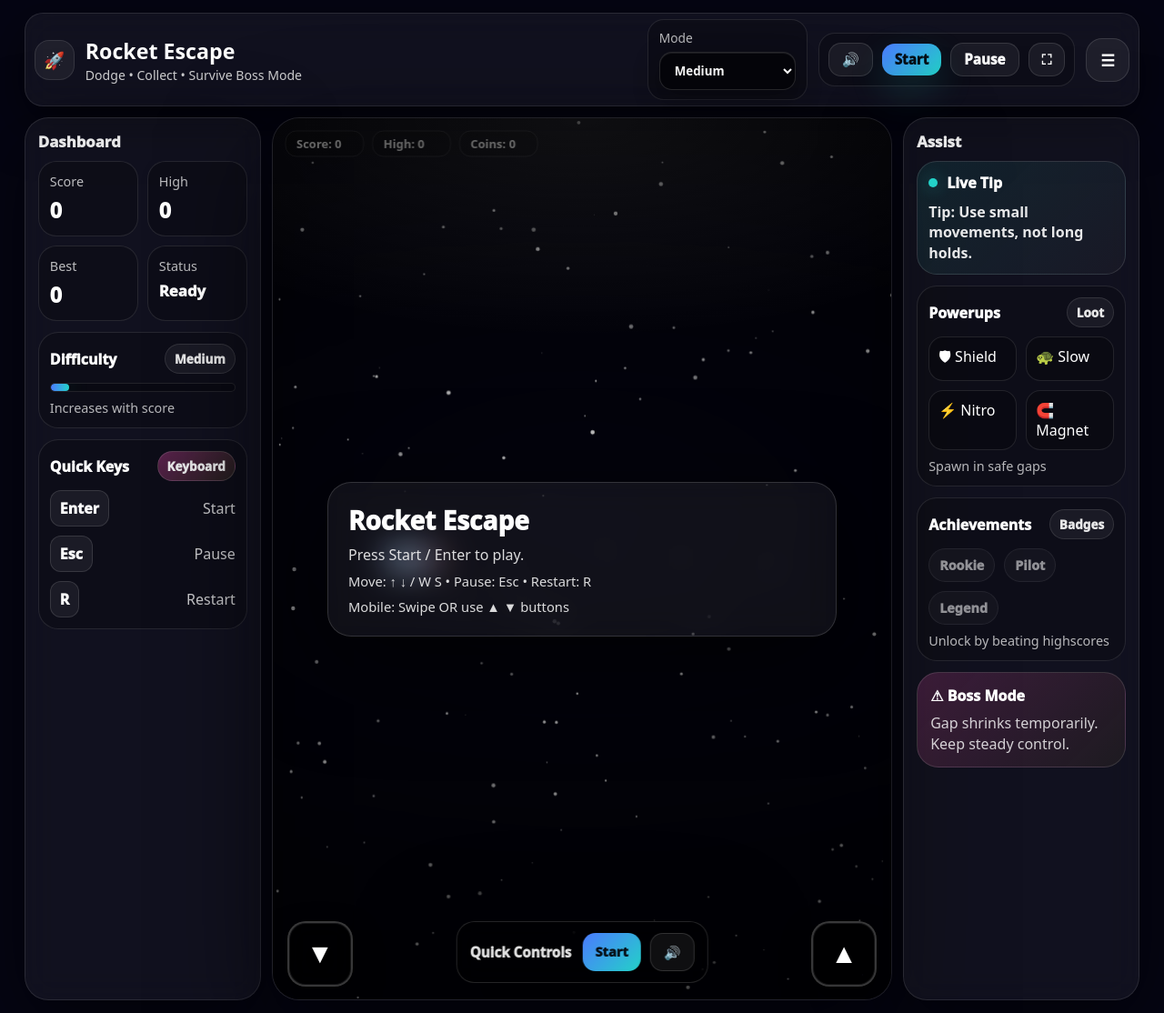
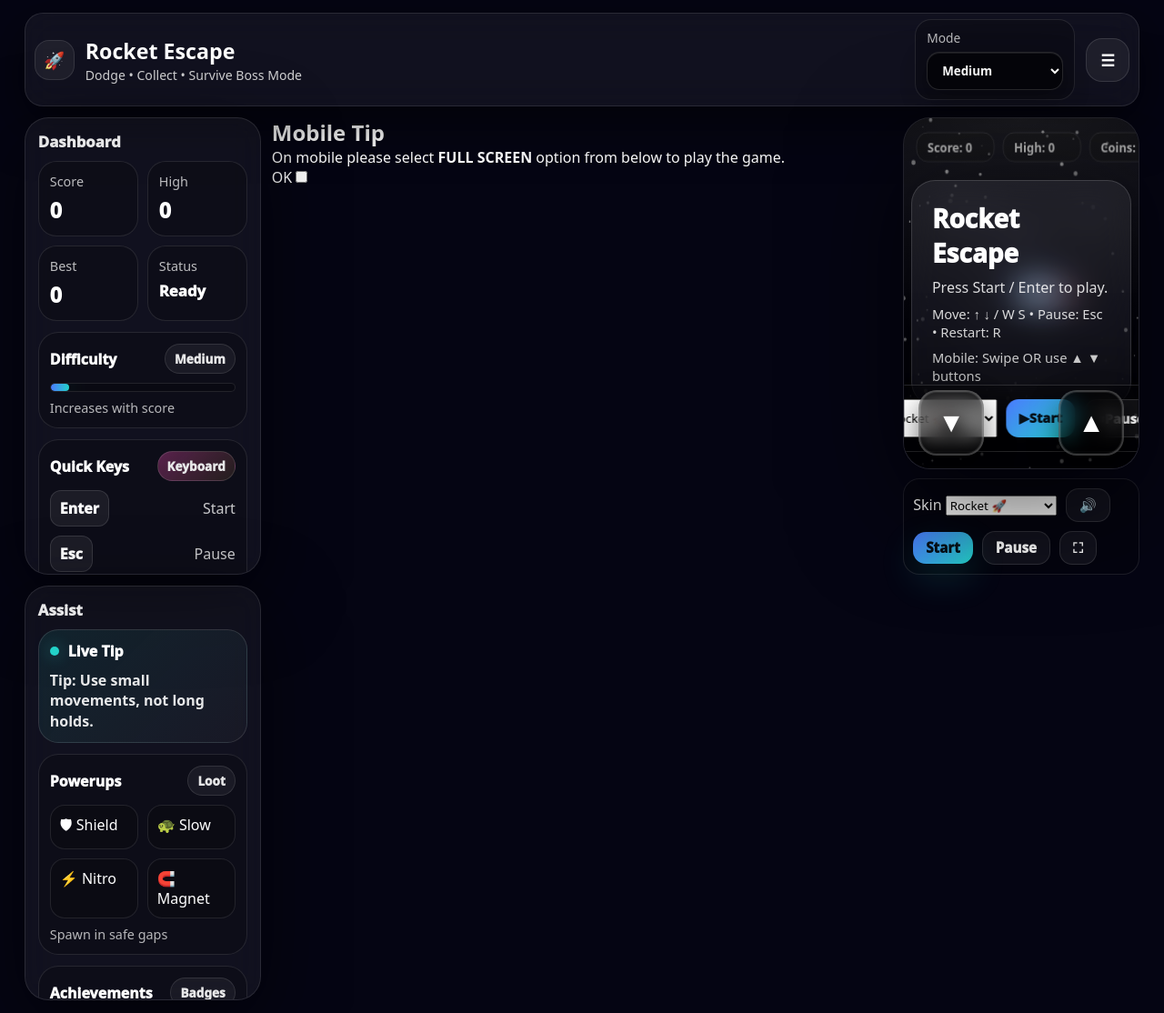
Before and after one commit to Vinay4794/Rocket-Escape, a Flask app: page / in a window 1280 px wide. Shown: the whole page at 91% size. Run offline with Flask 3, Linux system fonts and the light colour scheme.

Commit message:
Update index.html

```diff
--- a/templates/index.html
+++ b/templates/index.html
@@ -39,17 +39,7 @@
           </select>
         </div>
 
-        <!-- ✅ Controls ribbon -->
-        <div class="ribbonControls">
-          <button id="soundBtn" class="ribbonBtn" title="Sound">🔊</button>
-          <button id="startBtn" class="ribbonBtn primary" title="Start">Start</button>
-          <button id="pauseBtn" class="ribbonBtn" title="Pause">Pause</button>
-          <button id="restartBtn" class="ribbonBtn" title="Restart">↻</button>
-
-          <!-- ✅ NEW Fullscreen Button -->
-          <button id="fullscreenBtn" class="ribbonBtn" title="Fullscreen">⛶</button>
-        </div>
-
+        <!-- ✅ header stays clean: only drawer button -->
         <button id="drawerBtn" class="iconBtn" title="Menu">☰</button>
       </div>
     </header>
@@ -112,36 +102,82 @@
         </div>
       </aside>
 
+      <!-- ✅ Mobile Fullscreen Tip Popup -->
+      <div class="tipPopupOverlay">
+        <div class="tipPopup">
+          <h2>Mobile Tip</h2>
+          <p>On mobile please select <b>FULL SCREEN</b> option from below to play the game.</p>
+          <label class="tipPopupBtn">
+            OK
+            <input type="checkbox" class="tipCloseCheck" />
+          </label>
+        </div>
+      </div>
+
       <!-- CENTER GAME -->
       <section class="gameArea">
         <div class="stageWrap">
           <div class="stageGlow"></div>
 
-          <!-- ✅ SINGLE correct game container -->
           <div class="stage" id="stageContainer">
-
-            <!-- ✅ ONLY ONE CANVAS -->
             <canvas id="game"></canvas>
 
-            <!-- ✅ Mobile Controls INSIDE game window -->
+            <!-- ✅ Premium Mobile Controls (Bottom Corners) -->
             <button id="btnUp" class="mobileBtn">
               <span class="btnIcon">▲</span>
             </button>
-
             <button id="btnDown" class="mobileBtn">
               <span class="btnIcon">▼</span>
             </button>
 
+            <!-- In-Game Ribbon Box -->
+            <div id="gameRibbonBox" class="gameRibbonBox">
+  <button id="fullscreenBtn" class="iconBtn" aria-label="Fullscreen">
+  <!-- fullscreen icon -->
+  <svg class="fsIcon" viewBox="0 0 24 24" fill="none">
+    <path d="M9 3H5a2 2 0 0 0-2 2v4" stroke="currentColor" stroke-width="2" stroke-linecap="round"/>
+    <path d="M15 3h4a2 2 0 0 1 2 2v4" stroke="currentColor" stroke-width="2" stroke-linecap="round"/>
+    <path d="M9 21H5a2 2 0 0 1-2-2v-4" stroke="currentColor" stroke-width="2" stroke-linecap="round"/>
+    <path d="M15 21h4a2 2 0 0 0 2-2v-4" stroke="currentColor" stroke-width="2" stroke-linecap="round"/>
+  </svg>
+</button>
 
-            <!-- ✅ In-Game Ribbon Box -->
-            <div id="gameRibbonBox" class="gameRibbonBox">
-              <div class="grTitle">Quick Controls</div>
+
   <div class="grBtns">
-                <button id="grStart" class="grBtn primary">Start</button>
-                <button id="grRestart" class="grBtn">Restart</button>
-                <button id="grSound" class="grBtn">🔊</button>
+    <!-- ✅ Skin inside game window -->
+    <select id="skinSelectInGame" class="grSelect">
+      <option value="rocket">Rocket 🚀</option>
+      <option value="rocketBlue">Blue Rocket 🔷</option>
+      <option value="rocketGold">Gold Rocket 🟡</option>
+      <option value="rocketNeon">Neon Rocket ⚡</option>
+      <option value="rocketFire">Fire Rocket 🔥</option>
+
+      <option value="ufo">UFO 🛸</option>
+      <option value="ufoRed">Red UFO 🔴</option>
+      <option value="ufoPurple">Purple UFO 🟣</option>
+      <option value="ufoCyber">Cyber UFO 🤖</option>
+      <option value="ufoAlien">Alien UFO 👽</option>
+    </select>
+
+    <button id="grStart" class="grBtn primary">
+  <span class="ico">▶</span><span class="txt">Start</span>
+</button>
+
+<button id="grPause" class="grBtn">
+  <span class="ico">⏸</span><span class="txt">Pause</span>
+</button>
+
+<button id="grRestart" class="grBtn">
+  <span class="ico">↻</span><span class="txt">Restart</span>
+</button>
+
+<button id="grSound" class="grBtn">
+  <span class="ico">🔊</span><span class="txt">Sound</span>
+</button>
+
   </div>
 </div>
+
 
             <!-- Overlay -->
             <div id="overlay" class="overlay">
@@ -152,8 +188,37 @@
                 <p class="miniNote mobileNote">Mobile: Swipe OR use ▲ ▼ buttons</p>
               </div>
             </div>
+          </div>
+        </div>
 
+        <!-- ✅ PORTRAIT: ribbons BELOW game window -->
+        <div class="mobileRibbons">
+
+          <div class="ribbonControls">
+            <label class="settingRow">
+              <span>Skin</span>
+              <select id="skinSelect">
+                <option value="rocket">Rocket 🚀</option>
+                <option value="rocketBlue">Blue Rocket 🔷</option>
+                <option value="rocketGold">Gold Rocket 🟡</option>
+                <option value="rocketNeon">Neon Rocket ⚡</option>
+                <option value="rocketFire">Fire Rocket 🔥</option>
+
+                <option value="ufo">UFO 🛸</option>
+                <option value="ufoRed">Red UFO 🔴</option>
+                <option value="ufoPurple">Purple UFO 🟣</option>
+                <option value="ufoCyber">Cyber UFO 🤖</option>
+                <option value="ufoAlien">Alien UFO 👽</option>
+              </select>
+            </label>
+
+            <button id="soundBtn" class="ribbonBtn" title="Sound">🔊</button>
+            <button id="startBtn" class="ribbonBtn primary" title="Start">Start</button>
+            <button id="pauseBtn" class="ribbonBtn" title="Pause">Pause</button>
+            <button id="restartBtn" class="ribbonBtn" title="Restart">↻</button>
+            <button id="fullscreenBtn" class="ribbonBtn" title="Fullscreen">⛶</button>
           </div>
+
         </div>
       </section>
 
```
Lines whose indentation alone changed are shown as unchanged.
